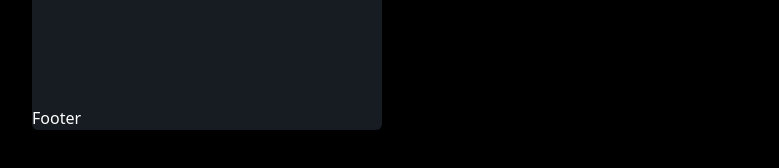
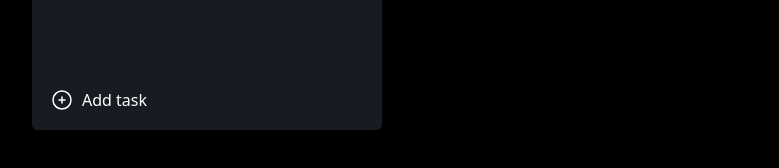
Before and after one commit to ClaytonDewey/kanban-board, a React (Vite) app: page / in a window 1280 px wide. Both pictures are taken after a click on the button "Add Column". Shown: the part 520-688 px from the top of the page, without its empty margins (250-1029 px from the left). Built offline with nearby package versions, Linux system fonts and the light colour scheme.

Commit message:
Create Add Task button

```diff
--- a/src/components/ColumnContainer.tsx
+++ b/src/components/ColumnContainer.tsx
@@ -3,15 +3,18 @@ import { useSortable } from '@dnd-kit/sortable';
 import TrashIcon from '../icons/TrashIcon';
 import { Column, Id } from '../types';
 import { CSS } from '@dnd-kit/utilities';
+import PlusIcon from '../icons/PlusIcon';
 
 interface Props {
   column: Column;
   deleteColumn: (id: Id) => void;
   updateColumn: (id: Id, title: string) => void;
+
+  createTask: (columnId: Id) => void;
 }
 
 function ColumnContainer(props: Props) {
-  const { column, deleteColumn, updateColumn } = props;
+  const { column, deleteColumn, updateColumn, createTask } = props;
 
   const [editMode, setEditMode] = useState(false);
 
@@ -122,7 +125,15 @@ function ColumnContainer(props: Props) {
       {/* Column task container */}
       <div className="flex flex-grow">Content</div>
       {/* Column footer */}
-      <div>Footer</div>
+      <button
+        className='flex gap-2 items-center border-columnBackgroundColor border-2 rounded-md p-4 border-x-columnBackgroundColor hover:bg-mainBackgroundColor hover:text-rose-500 active:bg-black'
+        onClick={() => {
+          createTask(column.id);
+        }}
+      >
+        <PlusIcon />
+        Add task
+      </button>
     </div>
   );
 }
```
